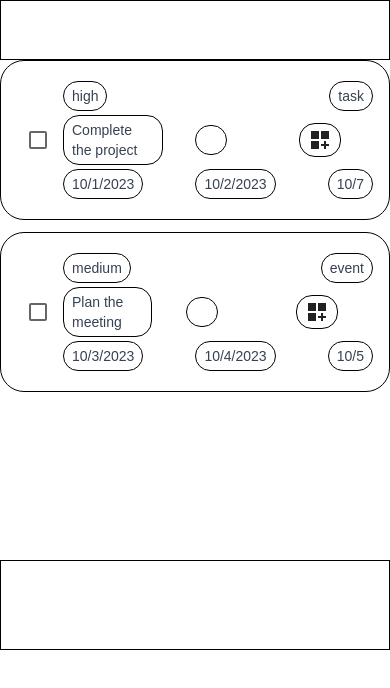
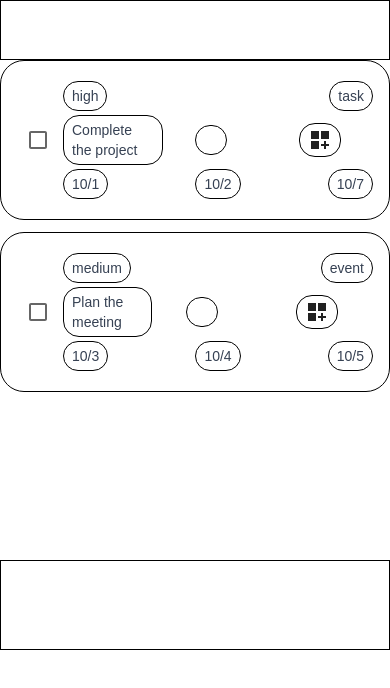
Before and after one commit to WladislawPitsukha/to-do_avatar, a Next.js app: page / in a window 390 px wide. Shown: the top 688 px of the page. Built offline with nearby package versions, Linux system fonts and the light colour scheme; some icons are missing.

Commit message:
feat: add func; fix: add this component to item's component

```diff
--- /dev/null
+++ b/src/components/TimeBlockTodo.tsx
@@ -0,0 +1,14 @@
+import { DivBlockTodo } from "./DivBlock";
+
+export default function TimeBlockTodo({time}: {
+    time: Date;
+}) {
+    return(
+        <DivBlockTodo>
+            {window.innerWidth < 480
+                ? time.toLocaleDateString(undefined, { month: 'numeric', day: 'numeric'})
+                : time.toLocaleDateString()
+            }
+        </DivBlockTodo>
+    )
+}
--- a/src/components/todoItem.tsx
+++ b/src/components/todoItem.tsx
@@ -5,6 +5,7 @@ import ButtonEdDel from "./ButtonEdDel";
 import { DeleteForever, EditSquare } from "@mui/icons-material";
 import { Checkbox } from "@mui/material";
 import { DivBlockTodo } from "./DivBlock";
+import TimeBlockTodo from "./TimeBlockTodo";
 
 export interface DivBlockTodoProps {
     children : React.ReactNode
@@ -15,13 +16,6 @@ export const actions = [
     { icon: <DeleteForever />, name: 'Delete' },
 ];
 //TODO: to add new component and finish this func for time's block
-//export function
-//DivBlockTodo>
-//{window.innerWidth < 480
-//dueDate.toLocaleDateString(undefined, { month: 'numeric', day: 'numeric'})
-//: dueDate.toLocaleDateString()}
-//</DivBlockTodo>
-
 
 export default function TodoItem({
     id,
@@ -67,17 +61,15 @@ export default function TodoItem({
                     </div>
                 </div>
                 <div className="flex items-center justify-between w-full">
-                    <DivBlockTodo>
-                        {createdAt.toLocaleDateString()}
-                    </DivBlockTodo>
-                    <DivBlockTodo>
-                        {updatedAt.toLocaleDateString()}
-                    </DivBlockTodo>
-                    <DivBlockTodo>
-                        {window.innerWidth < 480
-                            ? dueDate.toLocaleDateString(undefined, { month: 'numeric', day: 'numeric'})
-                            : dueDate.toLocaleDateString()}
-                    </DivBlockTodo>
+                    <TimeBlockTodo
+                        time={createdAt}
+                    />
+                    <TimeBlockTodo
+                        time={updatedAt}
+                    />
+                    <TimeBlockTodo
+                        time={dueDate}
+                    />
                 </div>
             </div>
         </article>
```
